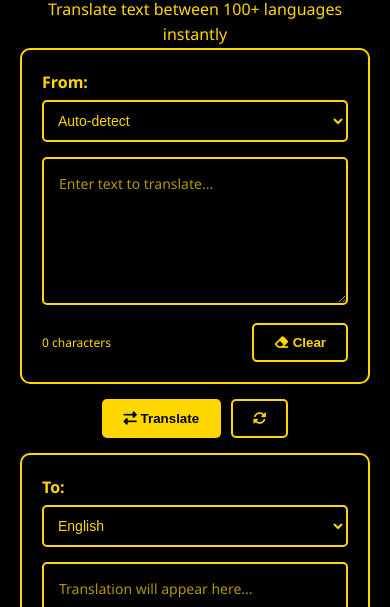
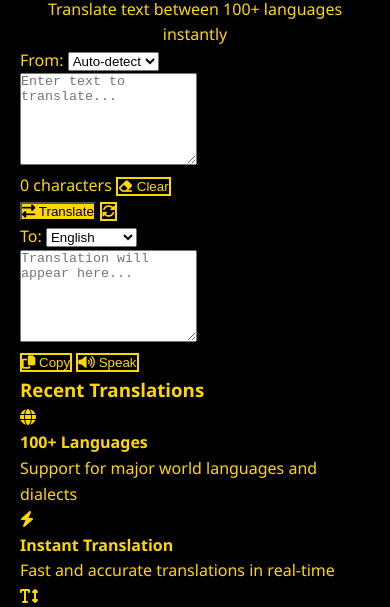
Before and after one commit to mariaajames280-blip/Online-Web-Tool, a plain HTML site: page language-translator.html in a window 390 px wide. Shown: the part 166-773 px from the top of the page. Drawn offline with Linux system fonts and the light colour scheme; files whose address does not match are found by name.

Commit message:
Update style.css

```diff
--- a/style.css
+++ b/style.css
@@ -394,178 +394,42 @@ footer {
 
 }
 
-/* Language Translator Styles - Black & Yellow Theme */
-.translator-container {
-    display: grid;
-    grid-template-columns: 1fr auto 1fr;
-    gap: 20px;
-    align-items: start;
-    margin-bottom: 30px;
+/* Language Translator - Simple Fix */
+.tool-card {
+    background: #000000;
+    border: 2px solid #ffd700;
+    border-radius: 10px;
+    padding: 20px;
+    text-align: center;
+    transition: transform 0.3s ease;
 }
 
-.translator-box {
-    background: #000000;
-    border-radius: 10px;
-    padding: 20px;
-    box-shadow: 0 2px 10px rgba(0,0,0,0.1);
-    border: 2px solid #ffd700;
+.tool-card i {
+    color: #ffd700;
+    font-size: 2em;
+    margin-bottom: 10px;
 }
 
-.language-selector {
-    margin-bottom: 15px;
-}
-
-.language-selector label {
-    display: block;
-    margin-bottom: 5px;
-    font-weight: bold;
-    color: #ffd700;
-}
-
-.language-selector select {
-    width: 100%;
-    padding: 10px;
-    border: 2px solid #ffd700;
-    border-radius: 5px;
-    font-size: 14px;
-    background: #000000;
-    color: #ffd700;
-}
-
-.translator-box textarea {
-    width: 100%;
-    padding: 15px;
-    border: 2px solid #ffd700;
-    border-radius: 5px;
-    resize: vertical;
-    font-size: 14px;
-    font-family: inherit;
-    background: #000000;
-    color: #ffd700;
-}
-
-.translator-box textarea::placeholder {
-    color: #ffd700;
-    opacity: 0.7;
-}
-
-.translator-box textarea:focus {
-    outline: none;
-    border-color: #ffff00;
-}
-
-.text-info, .text-actions {
-    display: flex;
-    justify-content: space-between;
-    align-items: center;
-    margin-top: 10px;
-    font-size: 12px;
-    color: #ffd700;
-}
-
-.translate-button {
-    display: flex;
-    flex-direction: column;
-    align-items: center;
-    gap: 10px;
-    margin-top: 40px;
-}
-
-.btn-primary, .btn-secondary {
-    background: #ffd700;
-    color: #000000;
-    border: 2px solid #ffd700;
-    padding: 10px 20px;
-    border-radius: 5px;
-    cursor: pointer;
-    font-weight: bold;
-}
-
-.btn-secondary {
-    background: #000000;
-    color: #ffd700;
-}
-
-.btn-primary:hover {
-    background: #ffff00;
-    border-color: #ffff00;
-}
-
-.btn-secondary:hover {
-    background: #333333;
-    color: #ffff00;
-}
-
-.history-section {
-    margin-top: 40px;
-}
-
-.history-section h3 {
-    color: #ffd700;
-}
-
-.history-list {
-    max-height: 300px;
-    overflow-y: auto;
-}
-
-.history-item {
-    display: flex;
-    justify-content: space-between;
-    align-items: start;
-    padding: 15px;
-    background: #000000;
-    border-radius: 8px;
-    margin-bottom: 10px;
-    box-shadow: 0 1px 5px rgba(255,215,0,0.2);
-    border: 1px solid #ffd700;
-    color: #ffd700;
-}
-
-.features-grid {
-    display: grid;
-    grid-template-columns: repeat(auto-fit, minmax(250px, 1fr));
-    gap: 20px;
-    margin-top: 40px;
-}
-
-.feature-card {
-    background: #000000;
-    padding: 20px;
-    border-radius: 10px;
-    text-align: center;
-    border: 2px solid #ffd700;
-    color: #ffd700;
-}
-
-.feature-card i {
-    font-size: 2em;
+.tool-card h3 {
     color: #ffd700;
     margin-bottom: 10px;
 }
 
-.notification {
-    position: fixed;
-    top: 20px;
-    right: 20px;
+.tool-card p {
+    color: #ffd700;
+    margin-bottom: 15px;
+}
+
+.tool-link {
+    display: inline-block;
     background: #ffd700;
     color: #000000;
-    padding: 15px 20px;
+    padding: 8px 16px;
     border-radius: 5px;
-    box-shadow: 0 2px 10px rgba(0,0,0,0.2);
-    z-index: 1000;
+    text-decoration: none;
     font-weight: bold;
 }
 
-@media (max-width: 768px) {
-    .translator-container {
-        grid-template-columns: 1fr;
-        gap: 15px;
-    }
-
-    .translate-button {
-        flex-direction: row;
-        justify-content: center;
-        margin-top: 0;
-    }
+.tool-link:hover {
+    background: #ffff00;
 }
```
